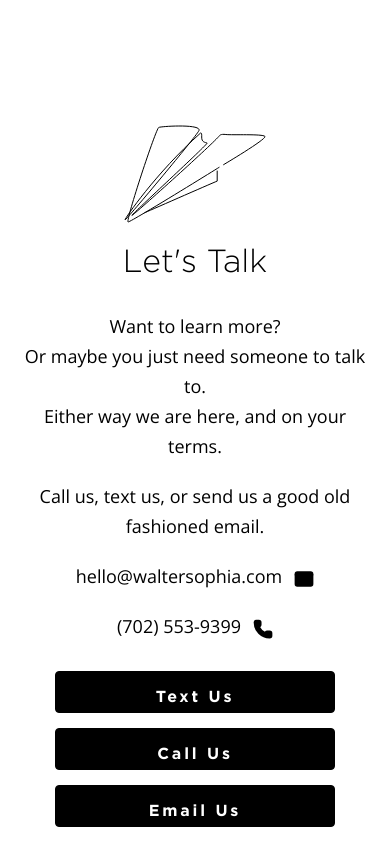
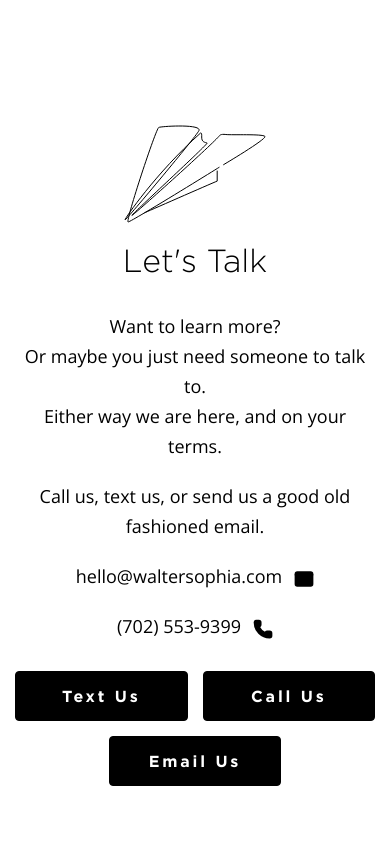
Before and after one commit to parth-patel-25/walter-sophia-clone, a Next.js app: page / in a window 390 px wide. Shown: the part 7483-8324 px from the top of the page. Built offline with nearby package versions, Linux system fonts and the light colour scheme; a web font is replaced by a local one.

Commit message:
✨feature: made let's talk that section responsive for mobile, tablet. laptop and desktop view

```diff
--- a/src/app/page.tsx
+++ b/src/app/page.tsx
@@ -205,7 +205,7 @@
           <section className="section-11" id="contact">
             <div className="container">
               <div className="row">
-                <div className="col-lg-6 offset-lg-6">
+                <div className="col-12 col-xl-6 offset-xl-6">
                   <div className="info-block">
                     <div className="svg-holder">
                       <AnimatedSvg name="sixth-waypoint" />
--- a/src/app/walter.css
+++ b/src/app/walter.css
@@ -39,7 +39,7 @@
 @media (min-width:992px){ .ws .container { max-width: 960px; } }
 @media (min-width:1200px){ .ws .container { max-width: 1140px; } }
 .ws .row { display: flex; flex-wrap: wrap; margin-right: -15px; margin-left: -15px; }
-.ws .col-12, .ws .col-lg-4, .ws .col-lg-6 { position: relative; width: 100%; padding-right: 15px; padding-left: 15px; }
+.ws .col-12, .ws .col-lg-4, .ws .col-lg-6, .ws .col-xl-6 { position: relative; width: 100%; padding-right: 15px; padding-left: 15px; }
 .ws .col-12 { flex: 0 0 100%; max-width: 100%; }
 @media (min-width:992px){
   .ws .col-lg-4 { flex: 0 0 33.333333%; max-width: 33.333333%; }
@@ -47,6 +47,10 @@
   .ws .offset-lg-4 { margin-left: 33.333333%; }
   .ws .offset-lg-6 { margin-left: 50%; }
   .ws .offset-lg-8 { margin-left: 66.666667%; }
+}
+@media (min-width:1024px){
+  .ws .col-xl-6 { flex: 0 0 50%; max-width: 50%; }
+  .ws .offset-xl-6 { margin-left: 50%; }
 }
 
 /* buttons */
@@ -120,17 +124,29 @@
 .ws .section-9 .columns .column-block .svg-holder svg { max-width: 100%; height: auto; }
 .ws .section-9 .columns .column-block h3 { margin: 0 0 30px; }
 .ws .section-11 { padding: 0 0 120px; }
-.ws .info-block { text-align: right; }
-.ws .info-block .svg-holder { width: 100%; margin: 0 0 20px; text-align: right; }
-.ws .info-block .svg-holder svg { display: inline-block; max-width: 142px; height: auto; margin-right: 90px; }
-.ws .info-block h3 { margin: 0 0 30px; text-align: right; }
-.ws .info-block p { text-align: right; margin: 0 0 20px; }
+.ws .info-block { text-align: center; }
+.ws .info-block .svg-holder { width: 100%; margin: 0 0 20px; text-align: center; }
+.ws .info-block .svg-holder svg { display: block; margin: 0 auto; max-width: 142px; height: auto; }
+.ws .info-block h3 { margin: 0 0 30px; text-align: center; }
+.ws .info-block p { text-align: center; margin: 0 0 20px; }
 .ws .info-block a { color: #000; }
 .ws .info-block .info-icon { display: inline-flex; align-items: center; margin-left: 12px; vertical-align: middle; }
-.ws .info-block .btn-row { display: flex; flex-wrap: nowrap; justify-content: flex-end; gap: 15px; margin-top: 30px; }
+.ws .info-block .btn-row { display: flex; flex-wrap: nowrap; justify-content: center; gap: 15px; margin-top: 30px; }
 .ws .info-block .btn-row .c-btn { margin: 0; flex: 1 1 0; min-width: 0; max-width: none; }
 .ws .info-block a.c-btn { display: inline-block; color: #fff; }
 .ws .info-block a.c-btn:hover { color: #000; }
+@media (max-width:767.98px) {
+  .ws .info-block .btn-row { flex-wrap: wrap; }
+  .ws .info-block .btn-row .c-btn { flex: 1 1 calc(50% - 7.5px); max-width: calc(50% - 7.5px); }
+}
+@media (min-width:1024px) {
+  .ws .info-block { text-align: right; }
+  .ws .info-block .svg-holder { text-align: right; }
+  .ws .info-block .svg-holder svg { display: inline-block; margin: 0; }
+  .ws .info-block h3 { text-align: right; }
+  .ws .info-block p { text-align: right; }
+  .ws .info-block .btn-row { justify-content: flex-end; }
+}
 .ws .section-10 { padding: 50px 0; }
 .ws .section-10 .form-block h3 { text-align: center; margin: 0 0 20px; }
 .ws .section-10 .form-block p { text-align: center; margin: 0 0 50px; }
@@ -167,13 +183,6 @@
   .ws .section-7 { padding: 220px 0 0; }
 }
 @media (max-width:991.98px) {
-  .ws .info-block { text-align: center; }
-  .ws .info-block .svg-holder { text-align: center; }
-  .ws .info-block .svg-holder svg { display: block; margin: 0 auto; }
-  .ws .info-block h3 { text-align: center; }
-  .ws .info-block p { text-align: center; }
-  .ws .info-block .btn-row { flex-direction: column; align-items: center; justify-content: center; }
-  .ws .info-block .btn-row .c-btn { width: 100%; max-width: 280px; }
   .ws .section-9 .columns .column-block.first-block { margin-top: 0; }
   .ws .wrapper .ilustration-holder { display: none; }
   .ws .hero-section .text-block h1 { font-size: 48px; }
```
